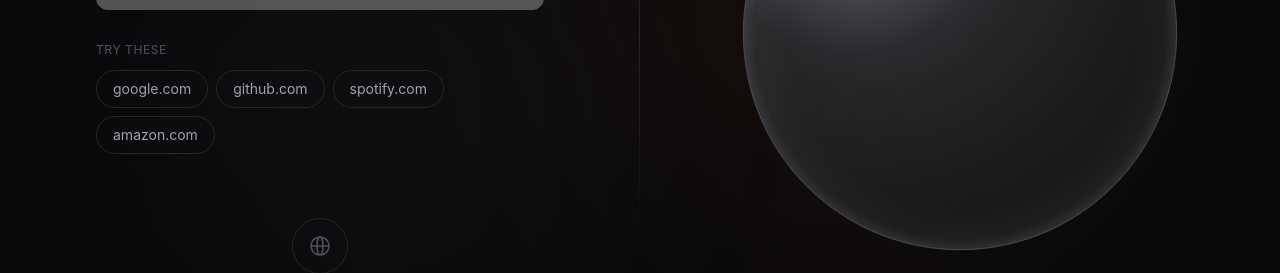
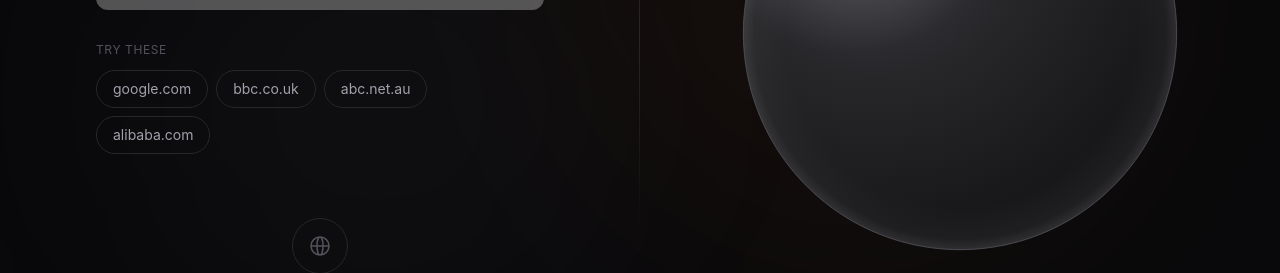
Before and after one commit to volkanakyel/locate-website, a Nuxt app: page / in a window 1280 px wide. Shown: the part 367-640 px from the top of the page. Built offline with nearby package versions, Linux system fonts and the light colour scheme; no server answers; a web font is replaced by a local one.

Commit message:
clean server location form

```diff
--- a/components/ServerLocationForm.vue
+++ b/components/ServerLocationForm.vue
@@ -243,7 +243,7 @@ const result = computed(() => {
   return null
 })
 
-const examples = ['google.com', 'github.com', 'spotify.com', 'amazon.com']
+const examples = ['google.com', 'bbc.co.uk', 'abc.net.au', 'alibaba.com']
 
 const selectExample = (example: string) => {
   domain.value = example
```
